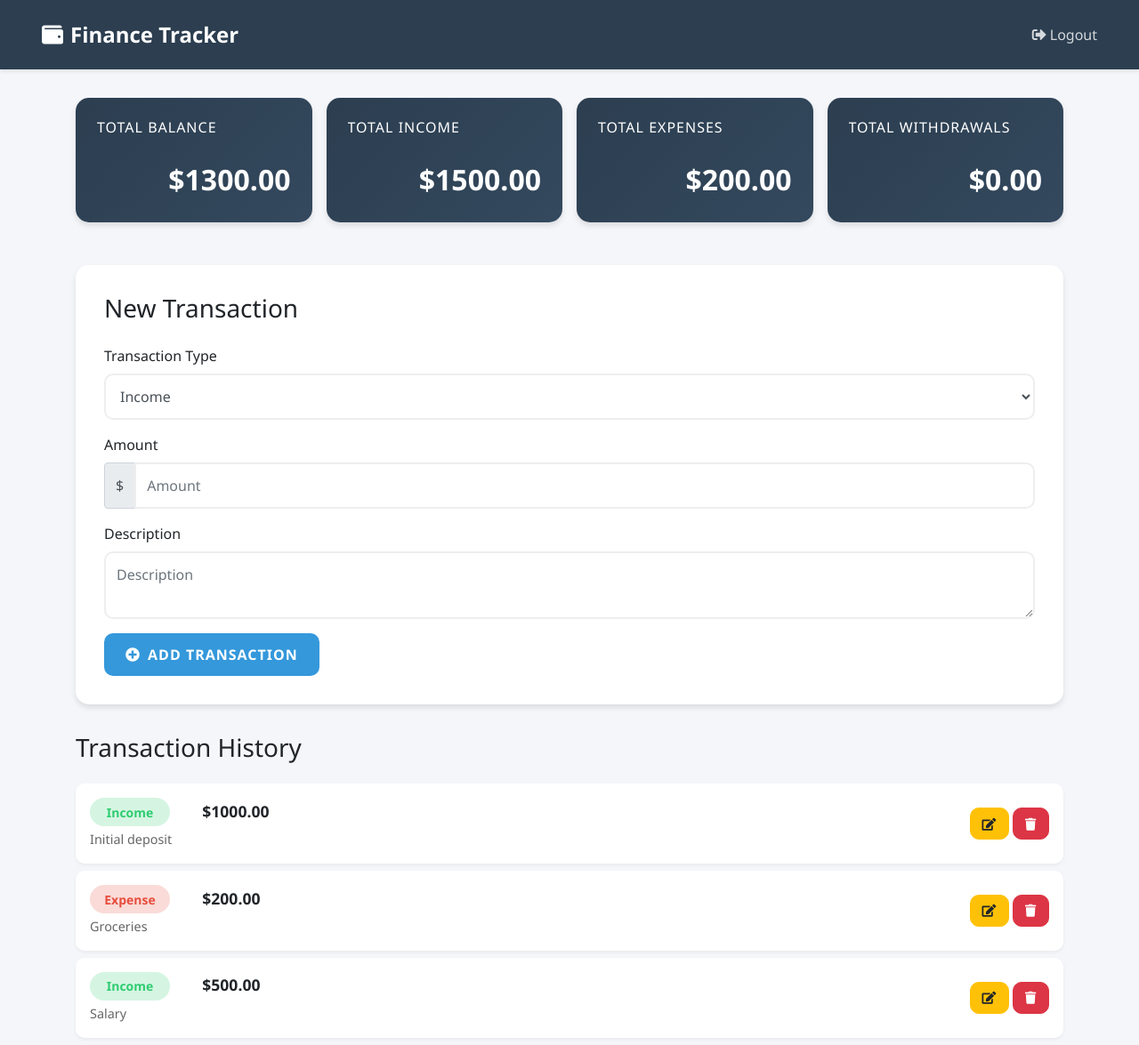
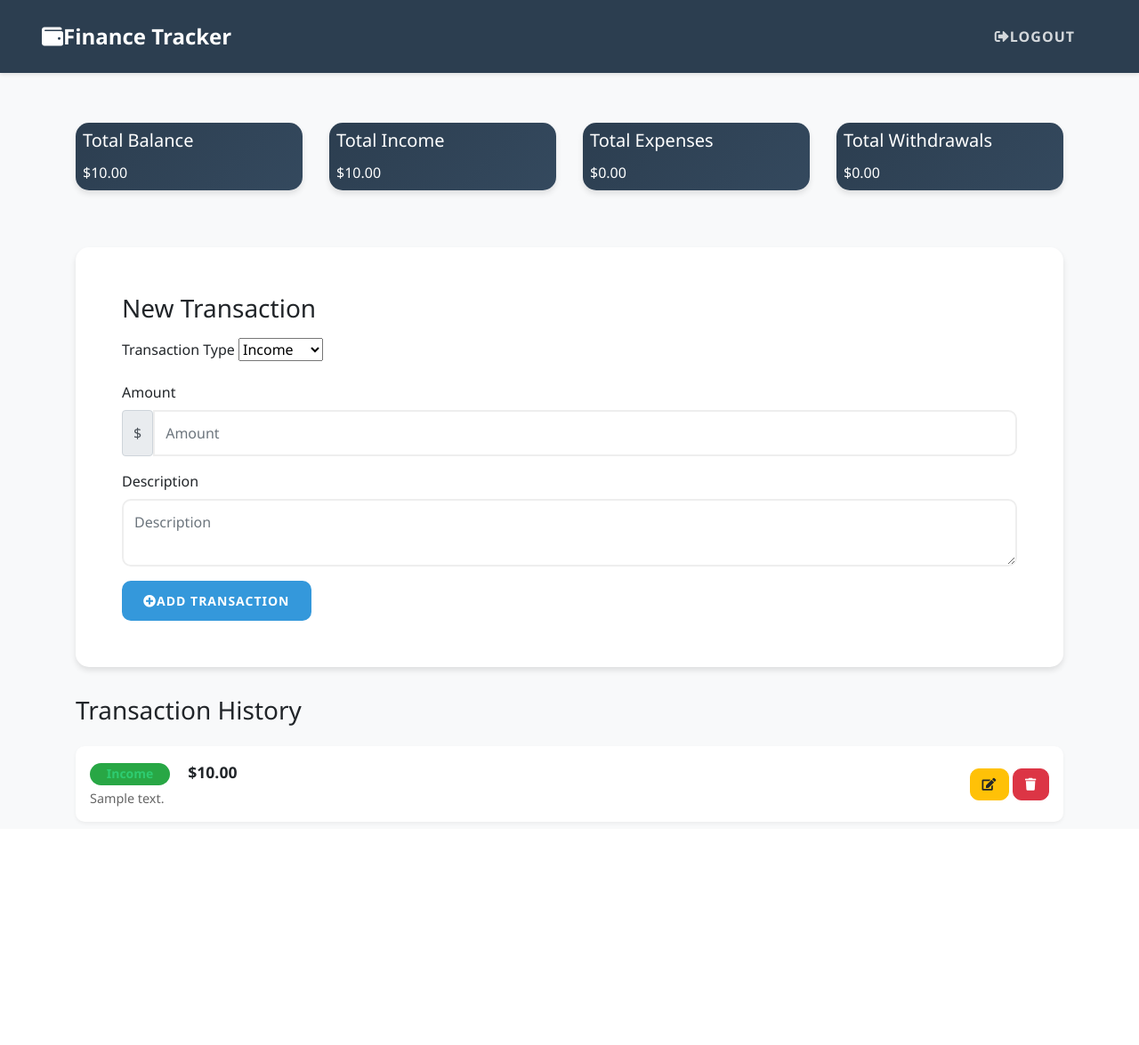
Before and after one commit to AD-Archer/fintech-app, a Node server app: page / in a window 1280 px wide. Shown: the whole page at 89% size. After the commit the page ends 926 px from the top, so only its background shows below. Run offline with Node 20, Linux system fonts and the light colour scheme; a user stored in the database is signed in; data comes from the database, SQL or seed files in the repository; tables that the repository leaves empty hold one stand-in row (values such as "Sample post"); some libraries are stand-ins or nearby versions.

Commit message:
Add express-session for session management and refactor authentication flow
- Integrated express-session to manage user sessions effectively.
- Updated authentication middleware to return JSON responses for better error handling.
- Refactored user creation logic to ensure proper password handling.
- Enhanced login and logout routes to utilize session management.
- Improved database model definitions for User and Transaction with added fields.
- Updated frontend forms for better user experience and error handling.
- Enhanced styling for a more modern look across various pages.

```diff
--- a/config/db.js
+++ b/config/db.js
@@ -2,7 +2,6 @@
 import { fileURLToPath } from 'url';
 import path from 'path';
 import { config } from 'dotenv';
-import { createDatabase } from '../models/DatabaseCreation.js'; // Import the function from DatabaseCreation.js
 
 // Resolve __dirname for ES modules
 const __filename = fileURLToPath(import.meta.url);
@@ -23,12 +22,8 @@
     try {
         await sequelize.authenticate(); // Authenticate the connection
         console.log('Connected to the MySQL server.');
-
-        // Invoke the database and table creation process
-        await createDatabase(); // Call the function that starts the process of creating the database and tables
     } catch (err) {
         console.error('Unable to connect to the database:', err);
-        process.exit(1); // Exit process on server connection error
     }
 }
 
--- a/models/UserCreation.js
+++ b/models/UserCreation.js
@@ -3,12 +3,10 @@
 
 const createUser = async (username, email, password) => {
     try {
-        const user = await User.create({ name: username, email, pass: password });
+        const user = await User.create({ name: username, email, password });
         console.log('User created with ID:', user.id);
     } catch (err) {
         console.error('Error inserting user:', err);
+        // Handle the error gracefully, e.g., return a message or log it
     }
 };
-
-// Example usage
-createUser('MikeyMike', 'mikemikemikemikemike@example.com', 'securepassword123');
--- a/package.json
+++ b/package.json
@@ -20,6 +20,7 @@
     "dotenv": "^16.4.7",
     "ejs": "^3.1.10",
     "express": "^4.21.2",
+    "express-session": "^1.18.1",
     "jsonwebtoken": "^9.0.2",
     "method-override": "^3.0.0",
     "mysql": "^2.18.1",
--- a/server.js
+++ b/server.js
@@ -5,9 +5,10 @@
 import path from 'path';
 import 'dotenv/config'; // Automatically loads .env file
 import taskRoutes from './routes/route.js';
-import authRoutes from './routes/auth.js';
+import { router as authRoutes } from './routes/auth.js'; // Use named import
 import { connect } from './config/db.js'; // Import the connect function from db.js
 import { authenticateToken } from './middleware/auth.js';
+import session from 'express-session'; // Import express-session
 
 // Resolve __dirname for ES modules
 const __filename = fileURLToPath(import.meta.url);
@@ -25,6 +26,12 @@
 app.use(express.urlencoded({ extended: true })); // Parse URL-encoded payloads
 app.use(methodOverride('_method')); // Allow PUT and DELETE methods
 app.use(cookieParser());
+app.use(session({
+    secret: process.env.SESSION_SECRET || 'your-session-secret', // Secret for signing the session ID cookie
+    resave: false,
+    saveUninitialized: true,
+    cookie: { secure: process.env.NODE_ENV === 'production' } // Set to true if using HTTPS
+}));
 
 // Set EJS as the view engine
 app.set('view engine', 'ejs');
@@ -34,7 +41,7 @@
 app.use(express.static(path.join(__dirname, 'public')));
 
 // Routes
-app.use('/auth', authRoutes);
+app.use('/auth', authRoutes); // Use named import for auth routes
 app.use('/', authenticateToken, taskRoutes); // Protect all routes except auth routes
 
 // Start the server
--- a/views/pages/index.ejs
+++ b/views/pages/index.ejs
@@ -210,80 +210,89 @@
         }
     </style>
 </head>
-<body>
-    <nav class="navbar navbar-dark">
+<body class="bg-light">
+    <nav class="navbar navbar-expand-lg navbar-dark" style="background-color: #2c3e50;">
         <div class="container-fluid">
             <a class="navbar-brand" href="/">
-                <i class="fas fa-wallet mr-2"></i>Finance Tracker
+                <i class="fas fa-wallet me-2"></i>Finance Tracker
             </a>
-            <a href="/auth/logout" class="logout-btn">
-                <i class="fas fa-sign-out-alt mr-1"></i>Logout
+            <a href="/auth/logout" class="btn btn-link text-white logout-btn">
+                <i class="fas fa-sign-out-alt me-1"></i>Logout
             </a>
         </div>
     </nav>
 
-    <div class="container">
-        <div class="row stats-row mb-4">
-            <div class="stats-col">
-                <div class="card stats-card">
-                    <h5 class="card-title">Total Balance</h5>
-                    <p class="card-text" id="total-balance">$0.00</p>
+    <div class="container mt-4">
+        <div class="alert alert-danger" id="error-message" style="display: none;"></div>
+        <div class="row mb-4">
+            <div class="col-12 col-sm-6 col-md-3 mb-3">
+                <div class="card text-white" style="background: linear-gradient(135deg, #2c3e50, #34495e);">
+                    <div class="card-body p-2">
+                        <h5 class="card-title fs-6">Total Balance</h5>
+                        <p class="card-text fs-5" id="total-balance">$0.00</p>
                     </div>
                 </div>
-            <div class="stats-col">
-                <div class="card stats-card">
-                    <h5 class="card-title">Total Income</h5>
-                    <p class="card-text" id="total-income">$0.00</p>
+            </div>
+            <div class="col-12 col-sm-6 col-md-3 mb-3">
+                <div class="card text-white" style="background: linear-gradient(135deg, #2c3e50, #34495e);">
+                    <div class="card-body p-2">
+                        <h5 class="card-title fs-6">Total Income</h5>
+                        <p class="card-text fs-5" id="total-income">$0.00</p>
                     </div>
                 </div>
-            <div class="stats-col">
-                <div class="card stats-card">
-                    <h5 class="card-title">Total Expenses</h5>
-                    <p class="card-text" id="total-expenses">$0.00</p>
+            </div>
+            <div class="col-12 col-sm-6 col-md-3 mb-3">
+                <div class="card text-white" style="background: linear-gradient(135deg, #2c3e50, #34495e);">
+                    <div class="card-body p-2">
+                        <h5 class="card-title fs-6">Total Expenses</h5>
+                        <p class="card-text fs-5" id="total-expenses">$0.00</p>
                     </div>
                 </div>
-            <div class="stats-col">
-                <div class="card stats-card">
-                    <h5 class="card-title">Total Withdrawals</h5>
-                    <p class="card-text" id="total-withdrawals">$0.00</p>
+            </div>
+            <div class="col-12 col-sm-6 col-md-3 mb-3">
+                <div class="card text-white" style="background: linear-gradient(135deg, #2c3e50, #34495e);">
+                    <div class="card-body p-2">
+                        <h5 class="card-title fs-6">Total Withdrawals</h5>
+                        <p class="card-text fs-5" id="total-withdrawals">$0.00</p>
+                    </div>
                 </div>
             </div>
         </div>
 
-        <div class="card transaction-form">
-            <h3 class="mb-4">New Transaction</h3>
+        <div class="card transaction-form mb-4">
+            <div class="card-body">
+                <h3 class="mb-3">New Transaction</h3>
                 <form id="transaction-form" action="/transactions" method="POST">
                     <input type="hidden" id="transaction-id" name="id" value="">
-                <div class="form-group">
-                    <label for="type">Transaction Type</label>
-                    <select name="type" id="type" class="form-control" required>
+                    <div class="mb-3">
+                        <label for="type" class="form-label">Transaction Type</label>
+                        <select name="type" id="type" class="form-select" required>
                             <option value="income">Income</option>
                             <option value="expense">Expense</option>
                             <option value="withdraw">Withdraw</option>
                         </select>
                     </div>
-                <div class="form-group">
-                    <label for="amount">Amount</label>
+                    <div class="mb-3">
+                        <label for="amount" class="form-label">Amount</label>
                         <div class="input-group">
-                        <div class="input-group-prepend">
                             <span class="input-group-text">$</span>
-                        </div>
                             <input type="number" name="amount" id="amount" class="form-control" placeholder="Amount" required step="0.01">
                         </div>
                     </div>
-                <div class="form-group">
-                    <label for="description">Description</label>
+                    <div class="mb-3">
+                        <label for="description" class="form-label">Description</label>
                         <textarea name="description" id="description" class="form-control" placeholder="Description" rows="2"></textarea>
                     </div>
                     <div class="d-flex justify-content-between align-items-center">
-                    <button type="submit" class="btn btn-primary">
-                        <i class="fas fa-plus-circle mr-2"></i>Add Transaction
+                        <button type="submit" class="btn btn-primary btn-sm">
+                            <i class="fas fa-plus-circle me-2"></i>Add Transaction
                         </button>
-                    <button type="button" id="cancel-edit" class="btn btn-secondary" style="display: none;">
-                        <i class="fas fa-times mr-2"></i>Cancel Edit
+                        <button type="button" id="cancel-edit" class="btn btn-secondary btn-sm" style="display: none;">
+                            <i class="fas fa-times me-2"></i>Cancel Edit
                         </button>
                     </div>
                 </form>
+            </div>
         </div>
 
         <div class="transaction-list">
@@ -293,10 +302,10 @@
                     <% transactions.forEach(transaction => { %>
                         <div class="list-group-item d-flex justify-content-between align-items-center">
                             <div>
-                                <span class="transaction-type type-<%= transaction.type %>">
+                                <span class="badge bg-success transaction-type type-<%= transaction.type %>">
                                     <%= transaction.type.charAt(0).toUpperCase() + transaction.type.slice(1) %>
                                 </span>
-                                <span class="transaction-amount ml-3">
+                                <span class="transaction-amount ms-3">
                                     $<%= transaction.amount %>
                                 </span>
                                 <div class="transaction-description mt-1">
@@ -312,7 +321,7 @@
                                     <i class="fas fa-edit"></i>
                                 </button>
                                 <form action="/transactions/<%= transaction.id %>?_method=DELETE" method="POST" style="display:inline;">
-                                    <button type="submit" class="btn btn-danger btn-sm">
+                                    <button type="submit" class="btn btn-danger btn-sm" onclick="return confirmDelete(event)">
                                         <i class="fas fa-trash"></i>
                                     </button>
                                 </form>
@@ -329,7 +338,6 @@
         </div>
     </div>
 
-    <!-- Keep your existing scripts -->
     <script>
         // Get transactions data
         const transactions = <%- JSON.stringify(transactions) %>;
@@ -359,15 +367,6 @@
                 }
             });
 
-            // Debug log
-            console.log('Calculated totals:', {
-                balance,
-                totalIncome,
-                totalExpenses,
-                totalWithdrawals,
-                transactions
-            });
-
             // Update the display
             document.getElementById('total-balance').textContent = `$${balance.toFixed(2)}`;
             document.getElementById('total-income').textContent = `$${totalIncome.toFixed(2)}`;
@@ -391,7 +390,7 @@
             if (type === 'withdraw') {
                 const currentBalance = parseFloat(document.getElementById('total-balance').textContent.replace('$', ''));
                 if (amount > currentBalance) {
-                    alert('Insufficient balance for withdrawal');
+                    showError('Insufficient balance for withdrawal');
                     return;
                 }
             }
@@ -413,10 +412,21 @@
                 // Refresh the page to show new transaction
                 window.location.reload();
             } catch (error) {
-                console.error('Error:', error);
-                alert(error.message || 'An error occurred while processing your request');
+                showError(error.message || 'An error occurred while processing your request');
             }
         });
+
+        // Show error message
+        function showError(message) {
+            const errorDiv = document.getElementById('error-message');
+            errorDiv.textContent = message;
+            errorDiv.style.display = 'block';
+        }
+
+        // Confirm delete action
+        function confirmDelete(event) {
+            return confirm('Are you sure you want to delete this transaction?');
+        }
 
         // Edit button functionality
         document.querySelectorAll('.edit-btn').forEach(button => {
```
Also changed, not shown: middleware/auth.js (+2 -6 lines), models/DatabaseCreation.js (+42 -68 lines), routes/auth.js (+18 -5 lines), views/pages/login.ejs (+13 -13 lines), views/pages/register.ejs (+16 -16 lines), 1 other file. Lines whose indentation alone changed are shown as unchanged.
